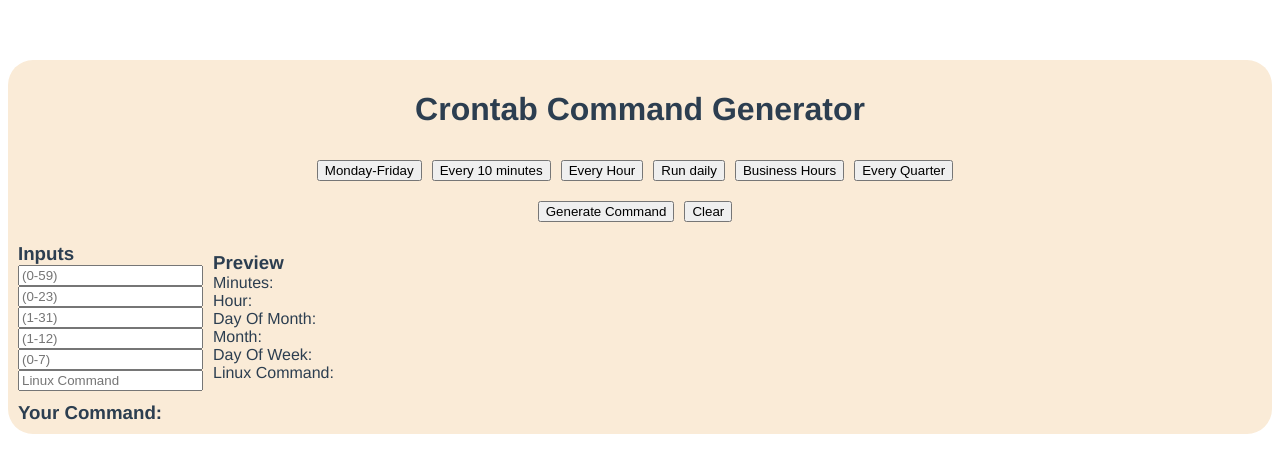
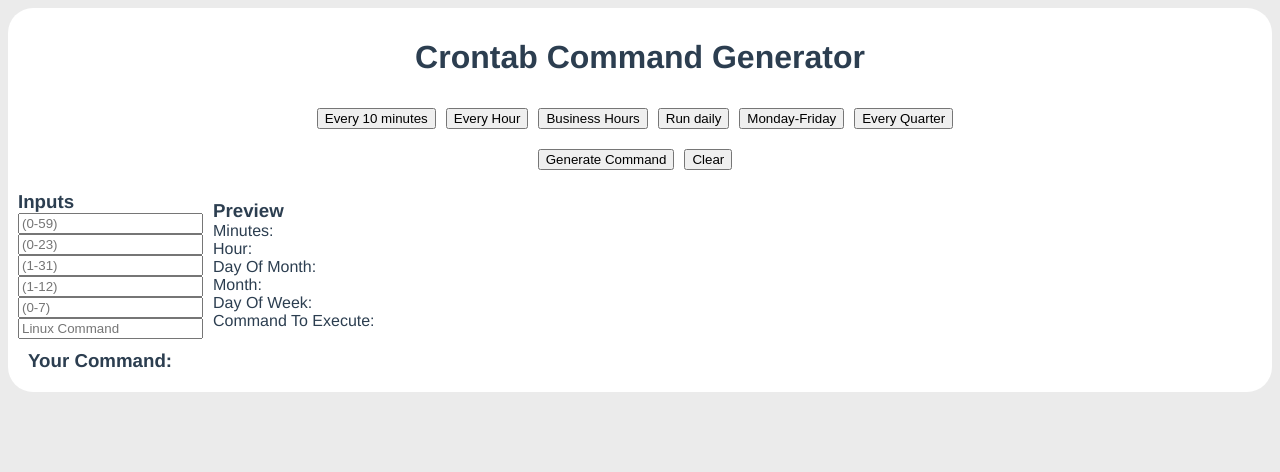
Before and after one commit to riquenandez/crontab-generation, a Vue app: page / in a window 1280 px wide. Shown: the top 472 px of the page. Built offline with nearby package versions, Linux system fonts and the light colour scheme.

Commit message:
modified style

```diff
--- a/src/App.vue
+++ b/src/App.vue
@@ -20,12 +20,15 @@ export default {
 </script>
 
 <style>
+html,
+body {
+  background-color: rgb(235, 235, 235);
+}
 #app {
   font-family: Avenir, Helvetica, Arial, sans-serif;
   -webkit-font-smoothing: antialiased;
   -moz-osx-font-smoothing: grayscale;
-  /* text-align: center; */
+  background-color: rgb(235, 235, 235);
   color: #2c3e50;
-  margin-top: 60px;
 }
 </style>
--- a/src/components/CrontabGenerator.vue
+++ b/src/components/CrontabGenerator.vue
@@ -3,11 +3,11 @@
     <h1>Crontab Command Generator</h1>
 
     <section class="buttons">
-      <button v-on:click="mondayToFriday()">Monday-Friday</button>
       <button v-on:click="everyTenMin()">Every 10 minutes</button>
       <button v-on:click="everyHour()">Every Hour</button>
+      <button v-on:click="businessHours()">Business Hours</button>
       <button v-on:click="daily()">Run daily</button>
-      <button v-on:click="businessHours()">Business Hours</button>
+      <button v-on:click="mondayToFriday()">Monday-Friday</button>
       <button v-on:click="quarterly()">Every Quarter</button>
     </section>
 
@@ -44,7 +44,12 @@ export default {
         { id: 3, name: "Day of Month", value: null, range: "(1-31)" },
         { id: 4, name: "Month", value: null, range: "(1-12)" },
         { id: 5, name: "Day of Week", value: null, range: "(0-7)" },
-        { id: 6, name: "Linux Command", value: null, range: "Linux Command" }
+        {
+          id: 6,
+          name: "Command To Execute",
+          value: null,
+          range: "Linux Command"
+        }
       ],
       command: ""
     };
@@ -60,7 +65,7 @@ export default {
         //check to see if element values are empty
         if (element.value == null) {
           //filter out Linux Command field
-          if (element.name !== "Linux Command") {
+          if (element.name !== "Command To Execute") {
             //set element value to '*' if empty
             element.value = "*";
             this.command += element.value + " ";
@@ -132,7 +137,7 @@ export default {
   align-items: center;
   width: auto;
   height: auto;
-  background-color: antiquewhite;
+  background-color: white;
   border-radius: 25px;
 }
 h1 {
@@ -144,8 +149,8 @@ button {
 }
 
 h3 {
-  padding-bottom: 10px;
-  padding-left: 10px;
+  padding-bottom: 20px;
+  padding-left: 20px;
   margin: 0;
 }
 
--- a/src/components/LiveCommand.vue
+++ b/src/components/LiveCommand.vue
@@ -13,7 +13,7 @@
         <br />
         Day Of Week: {{parameters[4].value}}
         <br />
-        Linux Command: {{parameters[5].value}}
+        Command To Execute: {{parameters[5].value}}
       </p>
     </section>
   </div>
```
